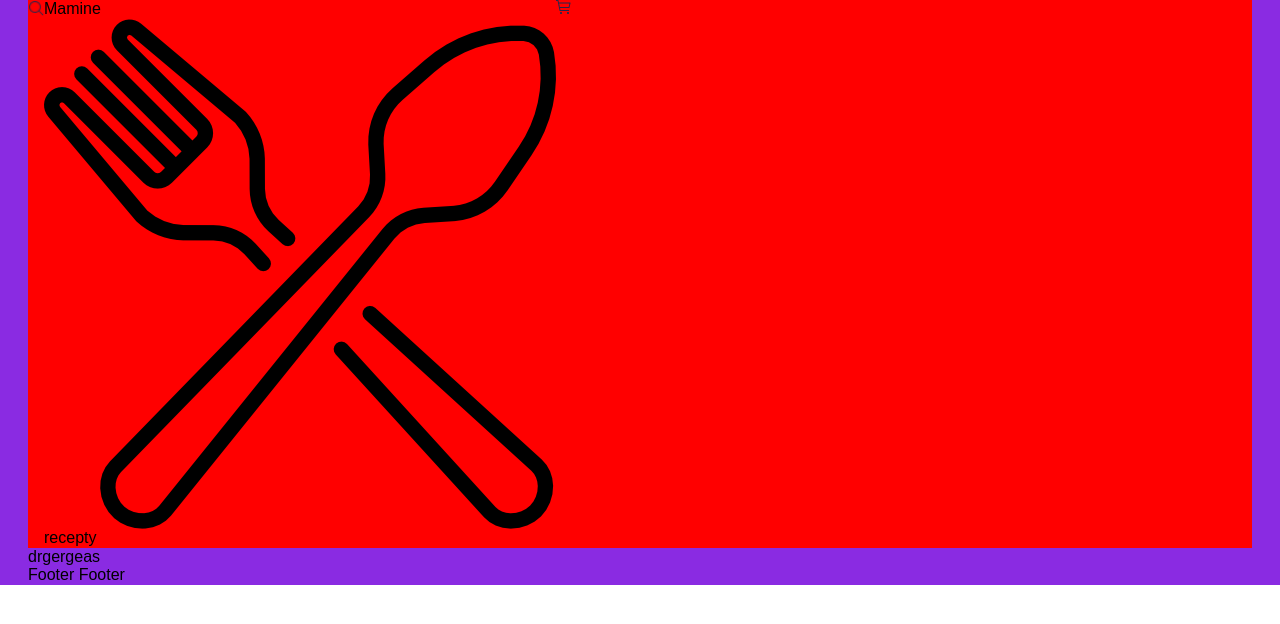
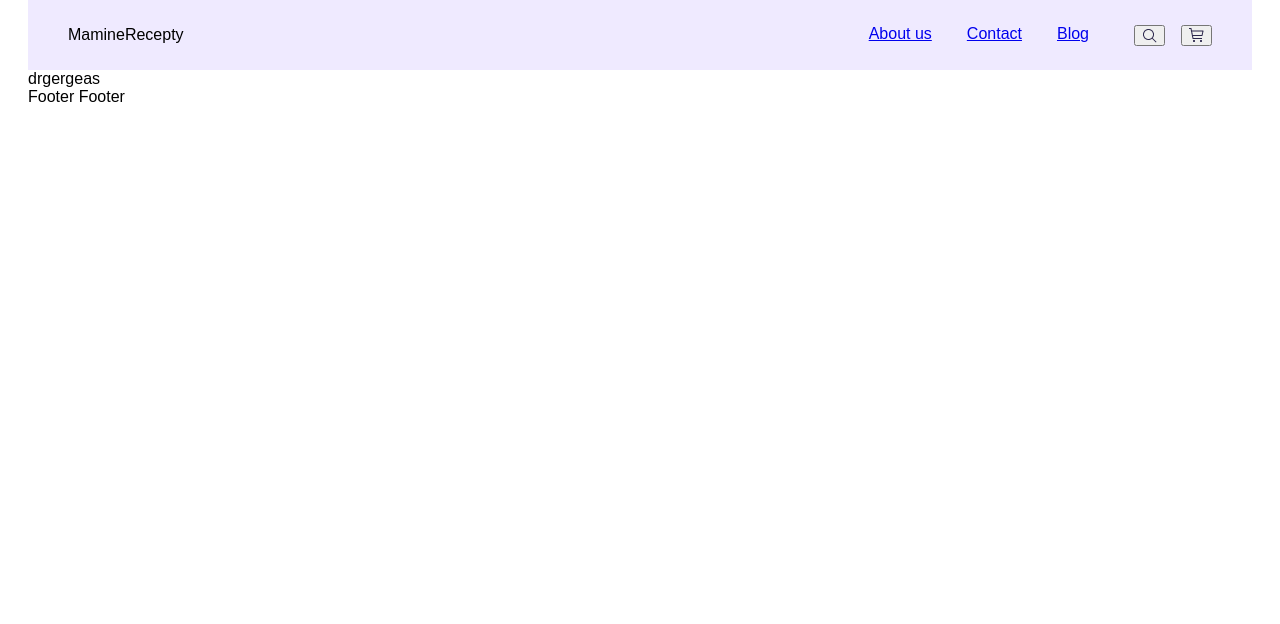
Before and after one commit to Medvedev245/eat-store, a React (Create React App) app: page / in a window 1280 px wide. Shown: the top 624 px of the page. Built offline with nearby package versions, Linux system fonts and the light colour scheme.

Commit message:
add style to header, add link, add icons

```diff
--- a/public/index.html
+++ b/public/index.html
@@ -1,43 +1,23 @@
 <!DOCTYPE html>
 <html lang="en">
+
 <head>
   <meta charset="utf-8" />
   <link rel="icon" href="%PUBLIC_URL%/favicon.ico" />
   <meta name="viewport" content="width=device-width, initial-scale=1" />
   <meta name="theme-color" content="#000000" />
-    <meta
-      name="description"
-      content="Web site created using create-react-app"
-    />
+  <meta name="description" content="Web site created using create-react-app" />
   <link rel="apple-touch-icon" href="%PUBLIC_URL%/logo192.png" />
-    <!--
-      manifest.json provides metadata used when your web app is installed on a
-      user's mobile device or desktop. See https://developers.google.com/web/fundamentals/web-app-manifest/
-    -->
+
   <link rel="manifest" href="%PUBLIC_URL%/manifest.json" />
-    <!--
-      Notice the use of %PUBLIC_URL% in the tags above.
-      It will be replaced with the URL of the `public` folder during the build.
-      Only files inside the `public` folder can be referenced from the HTML.
 
-      Unlike "/favicon.ico" or "favicon.ico", "%PUBLIC_URL%/favicon.ico" will
-      work correctly both with client-side routing and a non-root public URL.
-      Learn how to configure a non-root public URL by running `npm run build`.
-    -->
-    <title>React App</title>
+  <title>MamineRecepty</title>
 </head>
+
 <body>
-    <noscript>You need to enable JavaScript to run this app.</noscript>
+  <!-- <noscript>You need to enable JavaScript to run this app.</noscript> -->
   <div id="root"></div>
-    <!--
-      This HTML file is a template.
-      If you open it directly in the browser, you will see an empty page.
 
-      You can add webfonts, meta tags, or analytics to this file.
-      The build step will place the bundled scripts into the <body> tag.
+</body>
 
-      To begin the development, run `npm start` or `yarn start`.
-      To create a production bundle, use `npm run build` or `yarn build`.
-    -->
-  </body>
 </html>
--- a/src/components/Header/Header.jsx
+++ b/src/components/Header/Header.jsx
@@ -1,23 +1,47 @@
 import React from "react";
-import { ComponentHeader, SerchImg } from "./Header.styled";
+import {
+  ComponentHeader,
+  LinksBlock,
+  ListBlock,
+  Img,
+  IconsBlock,
+  NavBar,
+  Item,
+} from "./Header.styled";
+import { Link } from "react-router-dom";
+
 import searchComponent from "../../Files/icons/search.png";
-import MyIcone from "../../Files/icons/MyIcone.png";
 import Buscet from "../../Files/icons/busket.png";
 
 const Header = () => {
   return (
     <ComponentHeader>
       <div>
-        <SerchImg src={searchComponent} alt="Search" />
+        <span>MamineRecepty</span>
       </div>
-      <div>
-        <span>Mamine</span>
-        <img src={MyIcone} alt="MyFood" />
-        <span>recepty</span>
-      </div>
-      <div>
-        <img src={Buscet} alt="Buscet" />
-      </div>
+      <LinksBlock>
+        <NavBar>
+          <ListBlock>
+            <Item>
+              <Link>About us</Link>
+            </Item>
+            <Item>
+              <Link>Contact</Link>
+            </Item>
+            <Item>
+              <Link>Blog</Link>
+            </Item>
+          </ListBlock>
+        </NavBar>
+        <IconsBlock>
+          <button>
+            <Img src={searchComponent} alt="Search" />
+          </button>
+          <button>
+            <Img src={Buscet} alt="Buscet" />
+          </button>
+        </IconsBlock>
+      </LinksBlock>
     </ComponentHeader>
   );
 };
--- a/src/components/Header/Header.styled.js
+++ b/src/components/Header/Header.styled.js
@@ -1,18 +1,40 @@
 import styled from "styled-components";
 
 export const ComponentHeader = styled.header`
+  background-color: #efeaff;
+  height: 70px;
+  max-width: 1440px;
   display: flex;
-  background-color: red;
+  align-items: center;
+  justify-content: space-between;
+  padding: 20px 40px;
 
   /* @media screen and (min-width: 767px) {
 
   } */
 `;
+export const NavBar = styled.nav`
+  /* display: flex; */
+`;
 
-export const SerchImg = styled.img`
-  width: 16px;
-  height: 16px;
-  /* @media screen and (min-width: 767px) {
+export const LinksBlock = styled.div`
+  display: flex;
+  gap: 45px;
+`;
 
-  } */
+export const ListBlock = styled.ul`
+  display: flex;
+  gap: 35px;
 `;
+
+export const Item = styled.li``;
+
+export const IconsBlock = styled.div`
+  display: flex;
+  gap: 16px;
+`;
+
+export const Img = styled.img`
+  /* width: 16px;
+  height: 16px; */
+`;
--- a/src/components/Layout/Layout.styled.js
+++ b/src/components/Layout/Layout.styled.js
@@ -4,5 +4,5 @@ export const ComponentLayout = styled.div`
   max-width: 1440px;
   margin: 0 auto;
   padding: 0 28px;
-  background-color: blueviolet;
+  /* background-color: blueviolet; */
 `;
```
Lines whose indentation alone changed are shown as unchanged.
